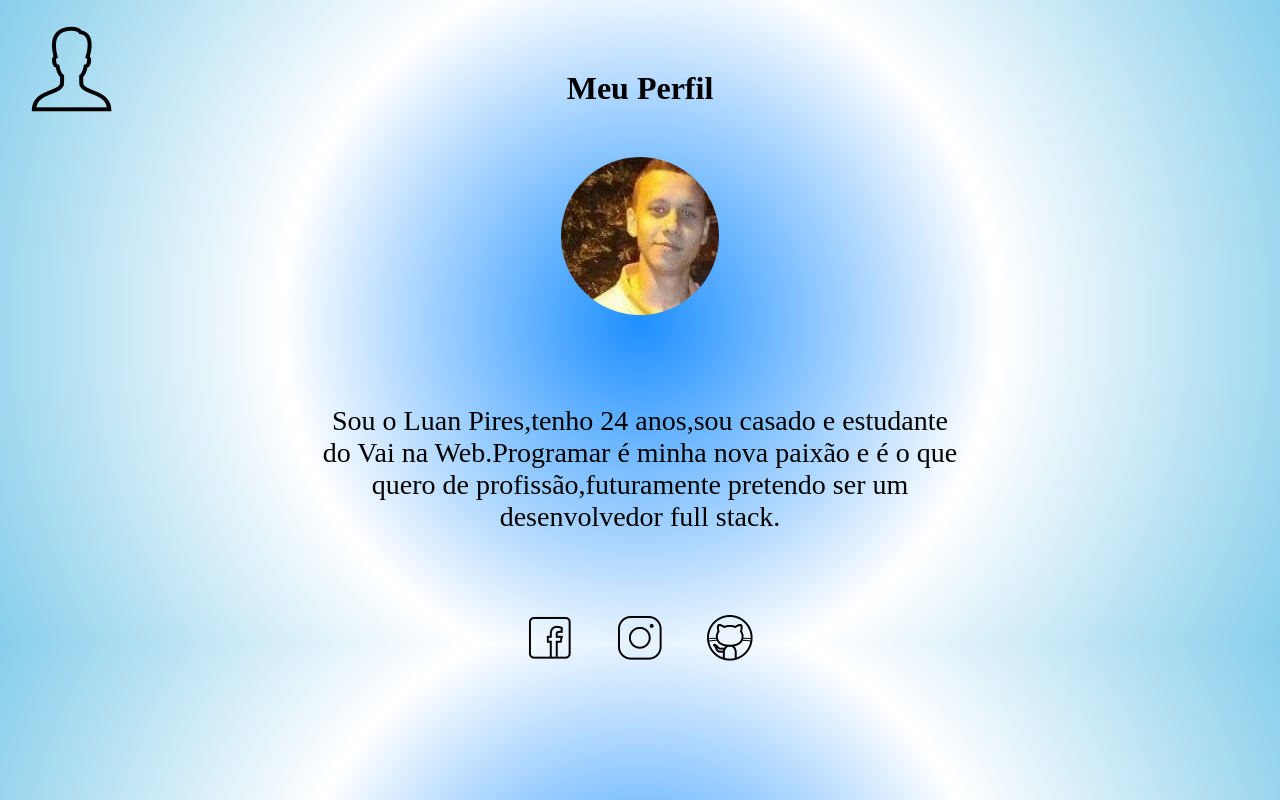
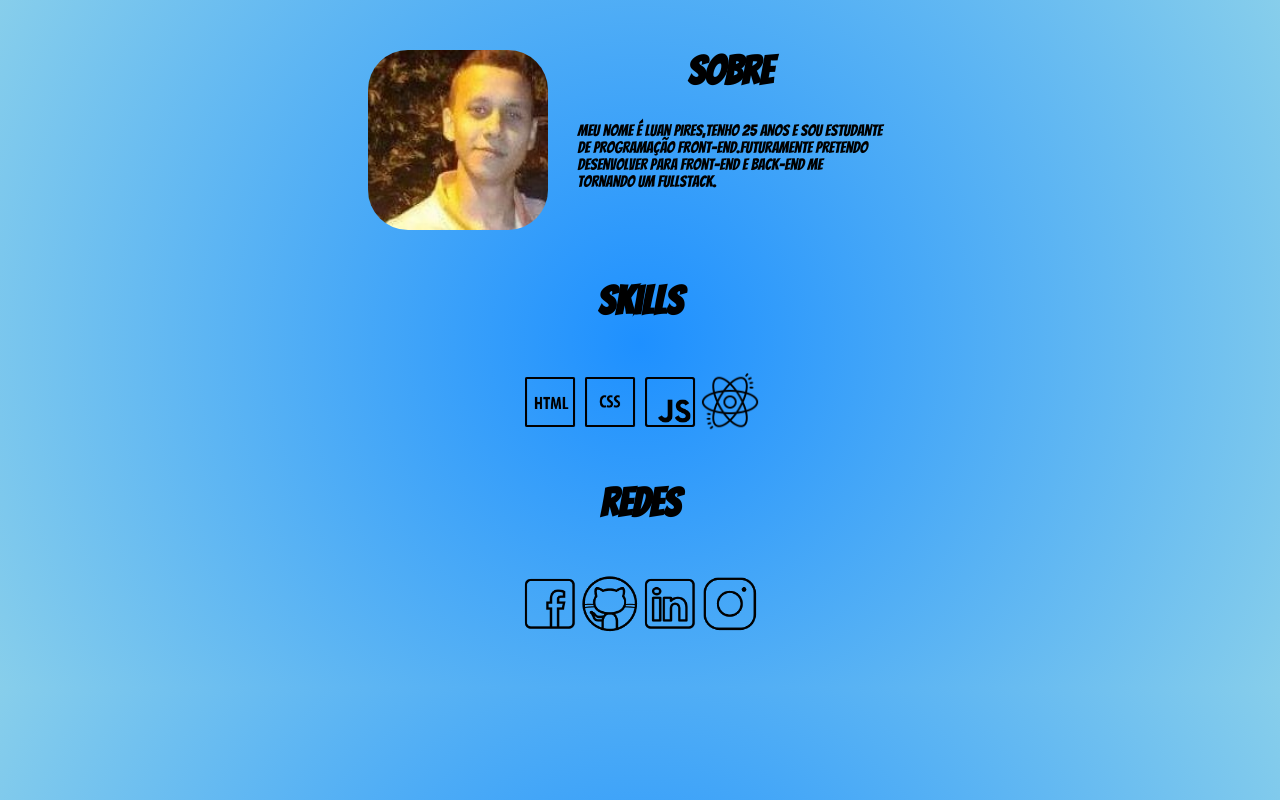
Before and after one commit to kelvgraf/my-profile, a plain HTML site: page index.html in a window 1280 px wide. Drawn offline with Linux system fonts and the light colour scheme.

Commit message:
atualizando

```diff
--- a/index.html
+++ b/index.html
@@ -1,31 +1,42 @@
 <!DOCTYPE html>
 <html lang="pt-br">
 <head>
-		<title>Meu Perfil</title>
-		<meta charset="utf-8">
-		<link rel="stylesheet" type="text/css" href="style.css">
+	<meta charset="UTF-8">
+	<meta name="viewport" content="width=device-width, initial-scale=1.0">
+	<meta http-equiv="X-UA-Compatible" content="ie=edge">
+	<link rel="stylesheet" href="style.css">
+	<link href="https://fonts.googleapis.com/css?family=Bangers&display=swap" rel="stylesheet">
+	<title>Minha Página</title>
 </head>
 <body>
-		<header>
-			<div class="div-logosite">
-				<a class="logoinicial" href="index.html" target="_blank"><img src="assets/logodapagina.png" alt="logo"></a>
+	<main>
+		<div class="block">
+			<img class="img-perfil" src="assets/foto1.jpg" alt="perfil">
+			<div>
+				<h1 class="title">Sobre</h1>
+				<p class="sobre-paragraph">Meu nome é Luan Pires,tenho 25 anos e sou estudante de programação
+					front-end.Futuramente pretendo desenvolver
+					para front-end e back-end me tornando um fullstack.</p>
 			</div>
-			<h1>Meu Perfil</h1>
-		</header>
-		<main>
-			<div class="divfoto-profile">
-				<img class="foto-profile" src="assets/foto1.jpg" alt="foto de perfil">
 		</div>
-			<div class="divtexto-description">
-				<p>Sou o Luan Pires,tenho 24 anos,sou casado e estudante do Vai na Web.Programar é minha nova paixão e é o que quero de profissão,futuramente pretendo ser um desenvolvedor full stack.</p>
+		<h1 class="title">skills</h1>
+		<div class="block">
+			<img src="assets/html5.png" alt="html5">
+			<img src="assets/css3.png" alt="css3">
+			<img src="assets/javascript.png" alt="javascript">
+			<img src="assets/reactjs.png" alt="reactjs">
+		</div>
+		<div>
+			<h1 class="title">Redes</h1>
+			<div class="block">
+				<a target="__blank" href="https://www.facebook.com/luantodinho"><img src="assets/facebook.png"
+						alt="facebook"></a>
+				<a target="__blank" href="https://github.com/luanpires94"><img src="assets/github.png" alt="github"></a>
+				<a target="__blank" href="https://www.linkedin.com/in/luan-pires-359216184/"><img
+						src="assets/linkedin.png" alt="linkedin"></a>
+				<a target="__blank" href="https://www.instagram.com/luanpires94/"><img src="assets/instagram.png"
+						alt="instagram"></a>
 			</div>
 	</main>
-		<footer>
-			<div class="div-footer">
-				<a href="https://www.facebook.com/luantodinho?ref=bookmarks" target="_blank"><img class="imgfooter-face" src="assets/logo1.png" alt="logo facebook"></a>
-				<a href="https://www.instagram.com/luanpires94/" target="_blank"><img class="imgfooter-insta" src="assets/logo2.png" alt="logo instagram"></a>
-				<a href="https://github.com/luanpires94" target="_blank"><img class="imgfooter-git" src="assets/logo3.png" alt="logo github"></a>
-			</div>
-		</footer>
 </body>
 </html>
--- a/style.css
+++ b/style.css
@@ -1,69 +1,42 @@
+@import url('https://fonts.googleapis.com/css?family=Bangers&display=swap');
+
 * {
 	padding: 0;
 	margin: 0;
 	box-sizing: border-box;
-	text-decoration:none;
-	list-style: none;
+	font-family: 'Bangers', cursive;
 }
-nav {
-	width: 200px;
-	height: 40px;
+
+body {
+	background-image: radial-gradient(circle, #1E90FF, #87CEEB);
+}
+
+img {
+	width: 60px;
+}
+
+.block  {
 	display: flex;
+	justify-content: center;
+	margin: 50px;
 }
-a{
- margin:20px;
- display: flex;
- justify-content: space-between;
+
+.img-perfil {
+	width: 180px;
+	border-radius: 40px;
 }
-h1 {
+@media (max-width: 425px){
+	.img-perfil {
+		display: none;
+	}
+}
+
+.title {
+	font-size: 40px;
 	text-align: center;
 }
-p{
-	margin-top: 90px;
-	font-size: 28px;
-	width: 50vw;
-	text-align: center;
+
+.sobre-paragraph {
+	width: 305px;
+	margin:30px;
 }
-.divtexto-description {
-	justify-content: center;
-	 display: flex;
-}
-.divfoto-profile {
-	display: flex;
-	justify-content: center;
-	align-items: center;
-	margin-top: 50px;
-}
-.div-logosite {
-	width: 50px;
-	height: 50px;
-}
-footer {
-	display: flex;
-	justify-content: center;
-	margin-top: 60px;
-}
-body {
-  background-image: radial-gradient(circle, #1E90FF, white, #87CEEB);
-}
-main {
-	display: flex;
-	flex-direction: column;
-}
-.foto-profile {
-	display: flex;
-	justify-content: center;
-	border-radius: 50%;
-}
-.imgfooter-face,.imgfooter-insta ,.imgfooter-git{
-	width: 50px;
-	height: 50px;
-	display: flex;
-	justify-content: space-around;
-}
-.div-footer {
-	width: 10px;
-	height: 50px;
-	display: flex;
-	justify-content: center;
-}
```
Also changed, not shown: assets/css3.png (added), assets/facebook.png (renamed from assets/logo1.png), assets/github.png (renamed from assets/logo3.png), assets/html5.png (added), assets/instagram.png (renamed from assets/logo2.png), assets/javascript.png (added), assets/linkedin.png (renamed from assets/logo4.png), assets/logodapagina.png (deleted), assets/reactjs.png (added). Lines whose indentation alone changed are shown as unchanged.
